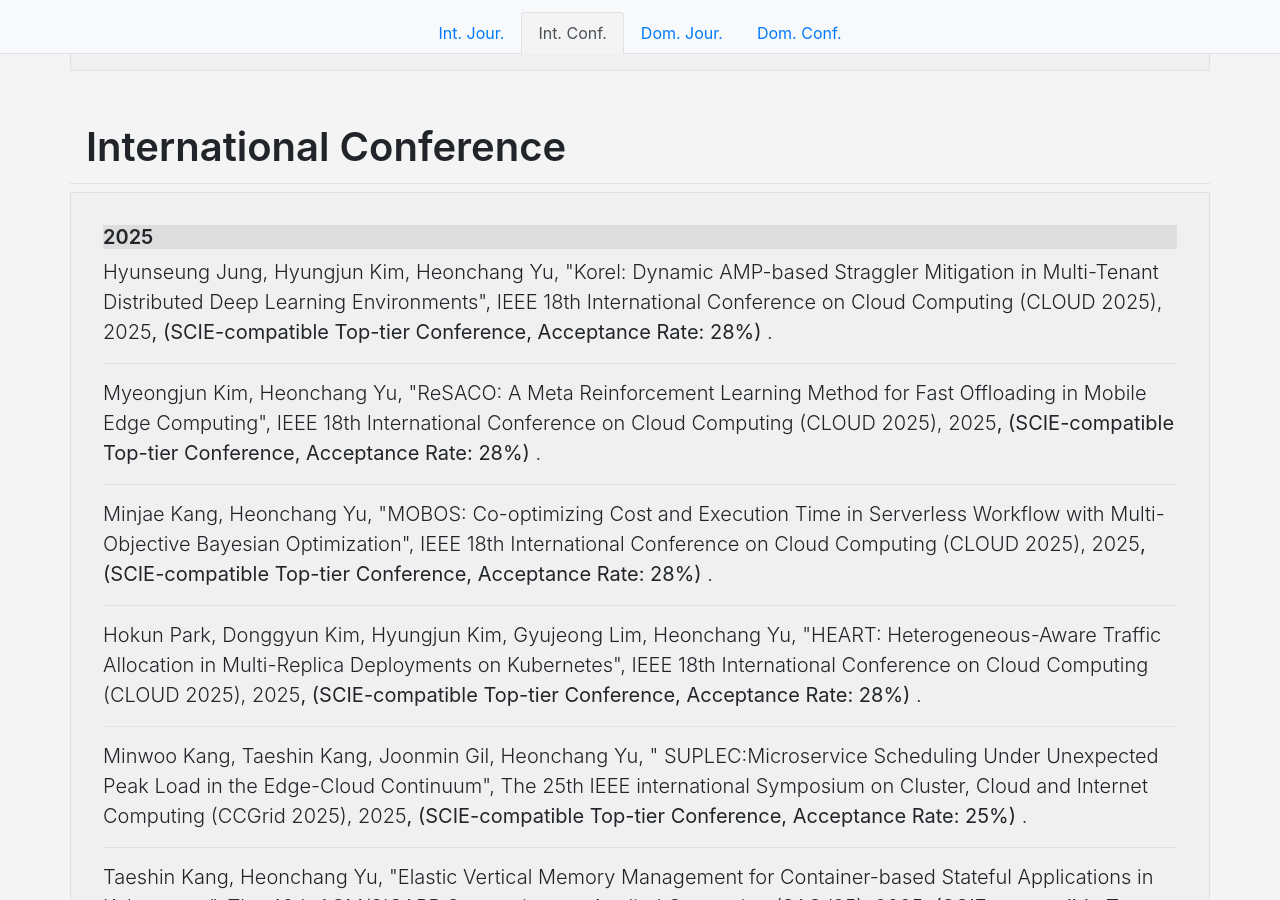
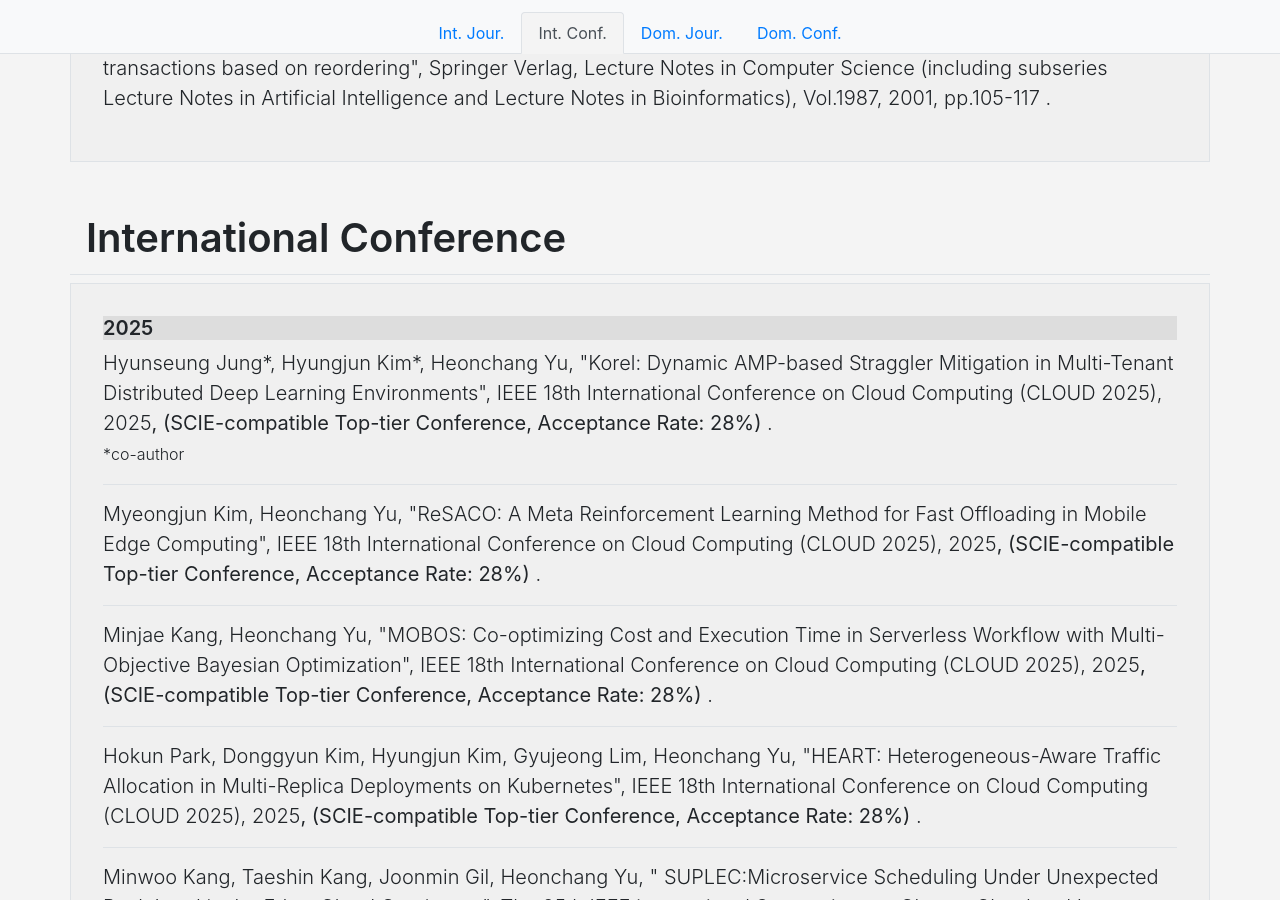
Before and after one commit to KU-Cloud/ku-cloud.github.io, a Jekyll site: the page built from publications.html, in a window 1280 px wide and 900 px high, scrolled down 7959 px. Built offline with Jekyll 4.4.1, drawn with Linux system fonts in a browser that asks for light colours; some of the changed text lies outside the part shown.

Commit message:
refactor: added publications and updated format Added entry for JI Updated formatting for CI for co-author in the publication-item.html file

```diff
--- a/_data/publications-ci.yaml
+++ b/_data/publications-ci.yaml
@@ -2775,14 +2775,15 @@
     "publisher": "IEEE 18th International Conference on Cloud Computing (CLOUD 2025)",
     "title": "Korel: Dynamic AMP-based Straggler Mitigation in Multi-Tenant Distributed Deep Learning Environments",
     "note": "SCIE-compatible Top-tier Conference, Acceptance Rate: 28%",
+    "co-author": "*co-author",
     "author": [
       {
         "given": "Hyunseung",
-        "family": "Jung"
+        "family": "Jung*"
       },
       {
         "given": "Hyungjun",
-        "family": "Kim"
+        "family": "Kim*"
       },
       {
         "given": "Heonchang",
--- a/_includes/publication-item.html
+++ b/_includes/publication-item.html
@@ -38,5 +38,8 @@
         {%- endif -%}
         </b>
         .
+        {%- if include.bib.co-author -%}
+        <br><span style="font-size: 0.8em;">{{ include.bib.co-author }}</span>
+        {%- endif -%}
     </p>
 </li>
```
Also changed, not shown: _data/publications-ji.yaml (+36 -0 lines).
